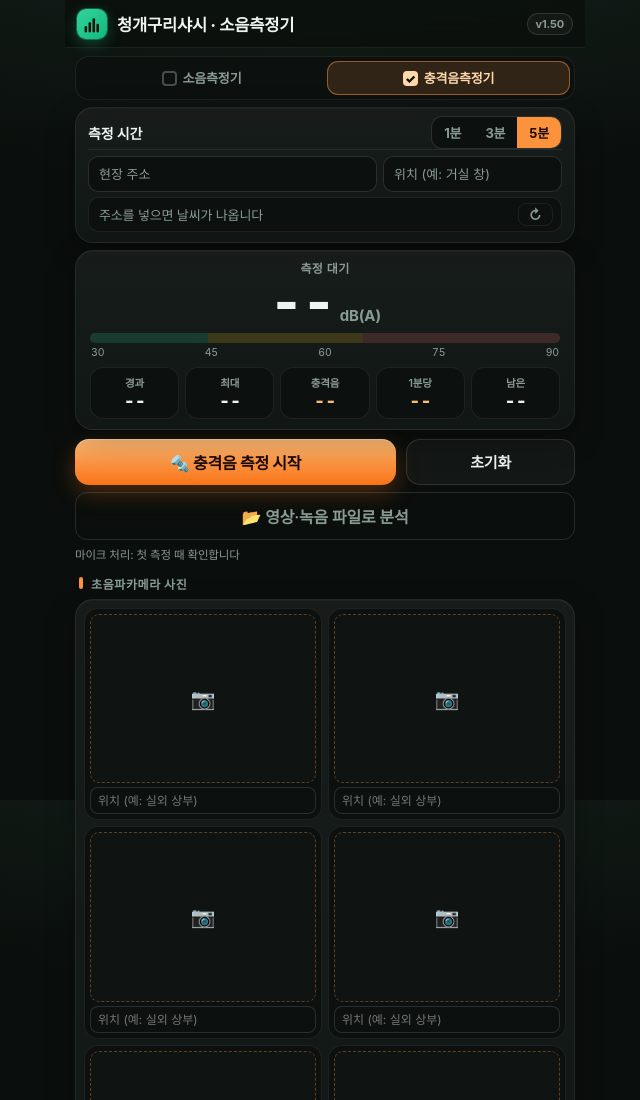
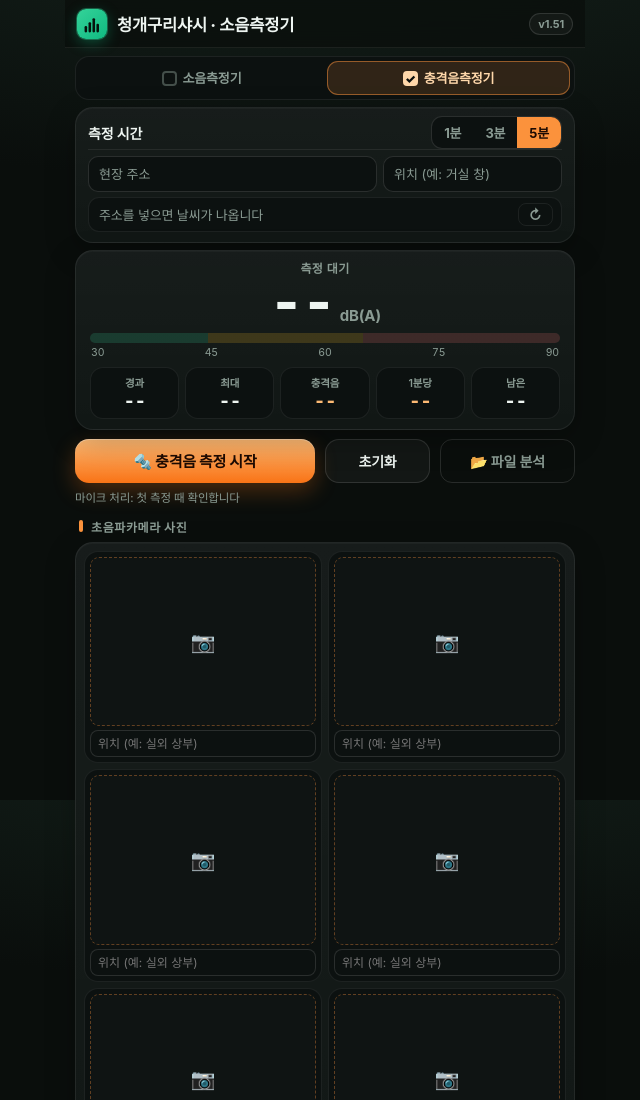
Before and after one commit to anhjjeon1/frogsash-website, a plain HTML site: page meter/index.html in a window 1280 px wide. Shown: the top 1100 px of the page, without its empty margins (315-955 px from the left). Drawn offline with Linux system fonts and the light colour scheme; a web font is replaced by a local one.

Commit message:
meter v1.51: 파일 분석 버튼을 측정 시작·초기화와 한 줄로
Co-Authored-By: Claude Opus 5.5 <noreply@anthropic.com>

```diff
--- a/meter/index.html
+++ b/meter/index.html
@@ -282,7 +282,11 @@ button{letter-spacing:-.2px}
 #impStart{padding:11px 10px;font-size:16px}
 #impReset{flex:1;padding:11px 8px;font-size:15px}
 #impStart.hidden ~ #impReset{display:none}
-#impactMode .btns:has(#impStart.hidden) ~ #impFileBtn{display:none}
+#impStart.hidden ~ #impFileBtn{display:none}
+/* v1.51 — [측정 시작] [초기화] [파일 분석] 한 줄 */
+#impactMode .btns #impStart{flex:1 1 auto;min-width:0;white-space:nowrap;font-size:15px;padding:11px 6px}
+#impactMode .btns #impReset{flex:0 0 21%;font-size:14px;padding:11px 4px;white-space:nowrap}
+#impactMode .btns #impFileBtn{flex:0 0 27%;width:auto;font-size:14px;padding:11px 4px;white-space:nowrap}
 .b-sec{background:rgba(255,255,255,.04);border:1px solid var(--line2);border-radius:14px}
 .b-ghost{border-radius:12px;border-color:var(--line2)}
 .seg{border-color:var(--line2);border-radius:11px;background:var(--card2)}
@@ -393,7 +397,7 @@ details>summary{padding:2px 0}
     <rect x="17" y="11" width="3.2" height="11" rx="1.4"/></svg></div>
   <h1>청개구리샤시 · 소음측정기</h1>
   <div class="badge hidden" id="wlChip" title="측정 중 화면이 꺼지지 않게 유지합니다">🔆 화면 유지</div>
-  <div class="badge" id="verBadge">v1.50</div>
+  <div class="badge" id="verBadge">v1.51</div>
 </header>
 
 <div id="toast" class="toast"></div>
@@ -631,10 +635,10 @@ details>summary{padding:2px 0}
   <div class="btns">
     <button class="b-main" id="impStart">🔩 충격음 측정 시작</button>
     <button class="b-sec" id="impReset">초기화</button>
+    <button class="b-ghost" id="impFileBtn">📂 파일 분석</button>
     <button class="b-sec hidden" id="impStop">측정 끝내기</button>
   </div>
   <button class="b-ghost hidden" id="impCancel" style="width:100%;margin-top:10px">측정 취소</button>
-  <button class="b-ghost" id="impFileBtn" style="width:100%;margin-top:7px">📂 영상·녹음 파일로 분석</button>
   <input type="file" id="impFile" accept="video/*,audio/*,.mp4,.m4a,.wav,.mp3,.aac,.3gp" class="hidden">
   <div class="mini" id="impMicDiag" style="margin-top:6px;font-size:11.5px">마이크 처리: 첫 측정 때 확인합니다</div>
 
@@ -2055,7 +2059,7 @@ function impReportHTML(R){
   '<tr><th>실내 기준</th><td>공동주택 실내 소음 45dB(A) 이하 · WHO 거실 35 · 침실 30dB(A). 보정한 기기에서만 비교합니다.</td></tr></table>'+
   '<div class="legal">※ 태블릿·휴대폰 마이크로 잰 참고 자료입니다. 공인 시험이 아니며, 소리 나는 위치는 이 측정으로 알 수 없습니다.</div></div>'+uReportHTML(7)+'</body></html>';
 }
-const METER_VER="v1.50";
+const METER_VER="v1.51";
 function impHead(title){
   return '<!doctype html><html lang="ko"><head><meta charset="utf-8"><title>'+title+'</title><style>'+
   '*{-webkit-print-color-adjust:exact!important;print-color-adjust:exact!important;box-sizing:border-box}@page{size:A4;margin:14mm 13mm}'+
```
